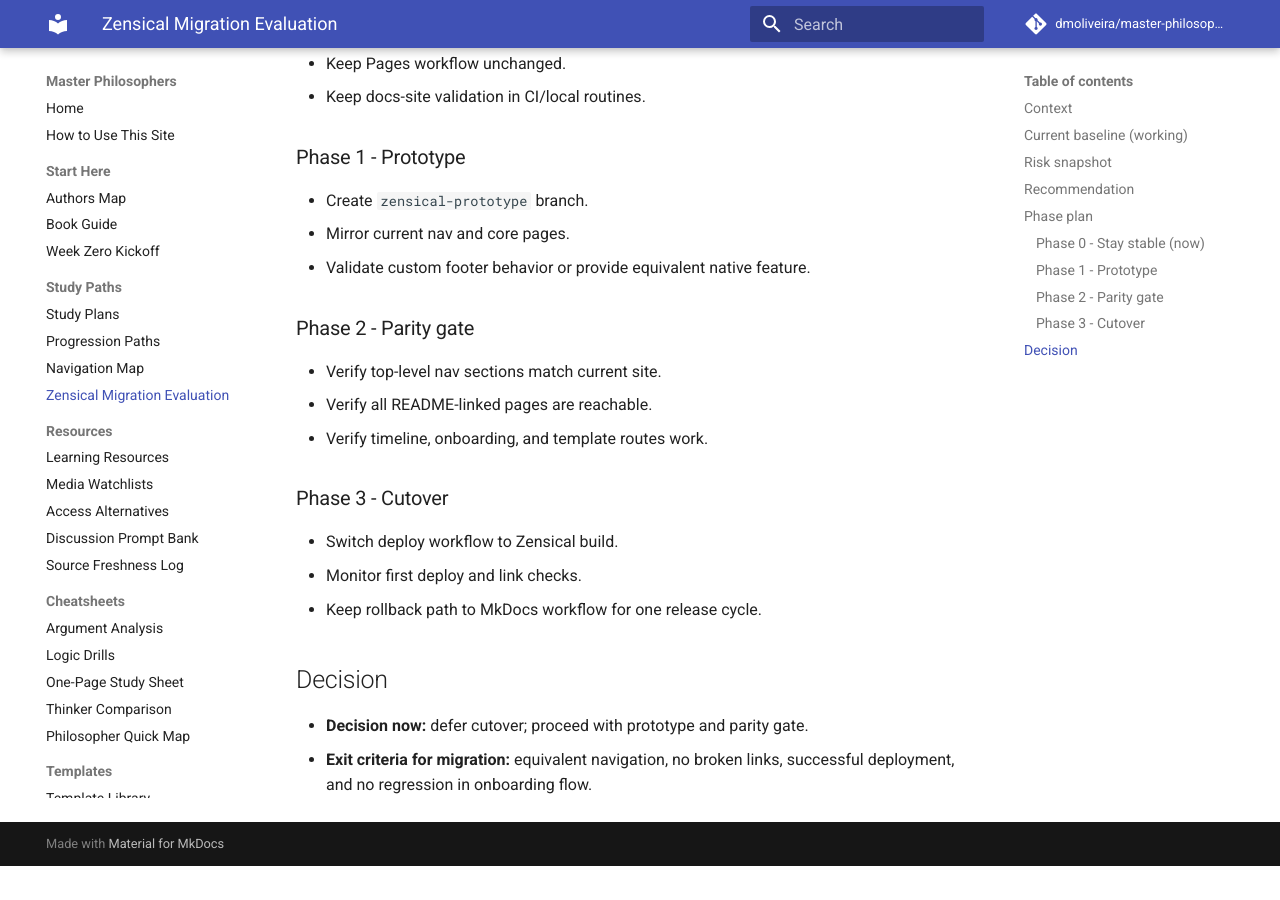
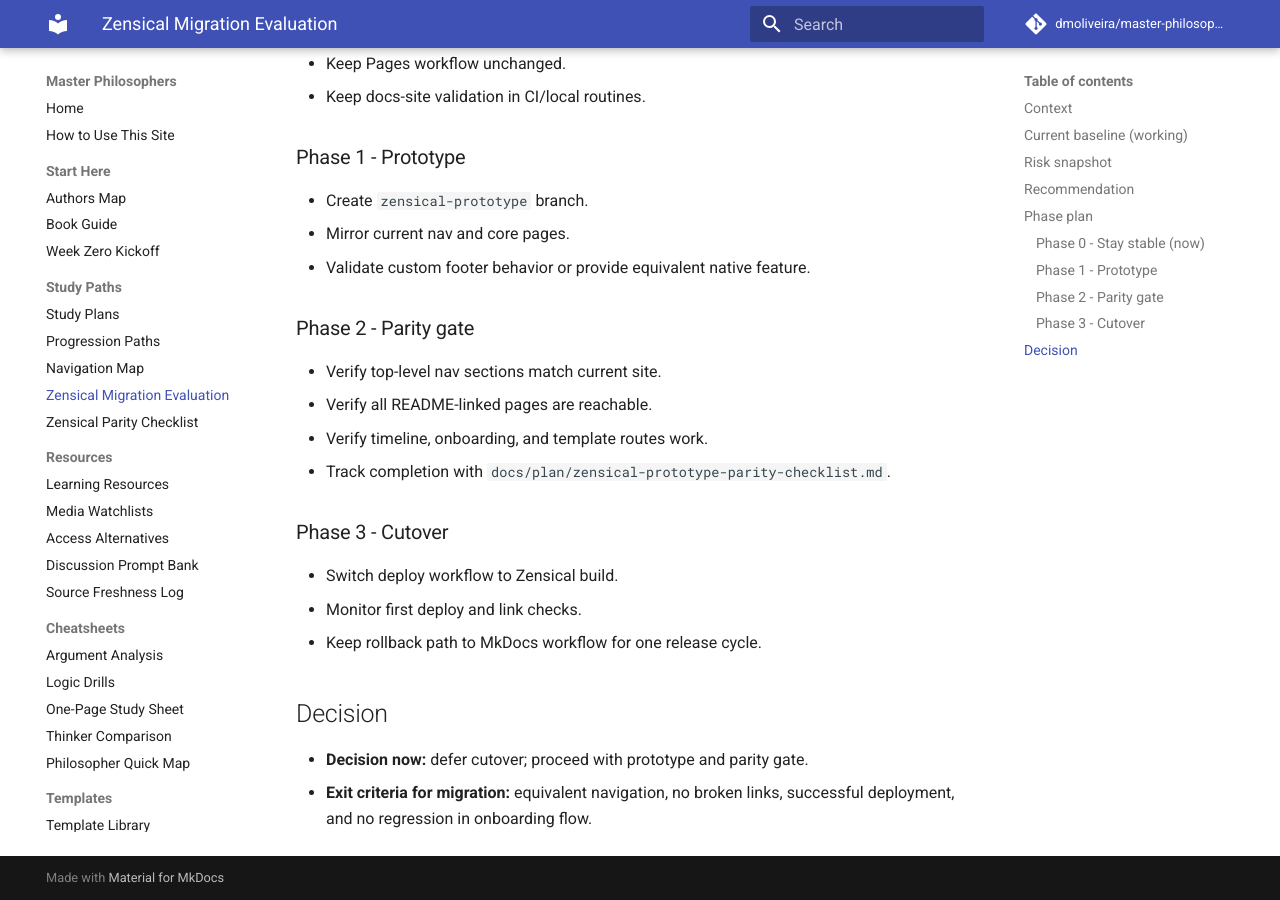
Before and after one commit to dmoliveira/master-philosophers, an MkDocs documentation site: the page built from docs/plan/zensical-migration-evaluation.md, in a window 1280 px wide and 900 px high, scrolled down 1169 px. Built offline with MkDocs 1.6.1 and Material for MkDocs 9.7.7, drawn with Linux system fonts in a browser that asks for light colours; comment, search, counter and statistics services are not loaded; before the commit the page ends 2035 px from its top, so only the background shows below that.

Commit message:
docs link zensical checklist in nav and evaluation

```diff
--- a/docs/plan/zensical-migration-evaluation.md
+++ b/docs/plan/zensical-migration-evaluation.md
@@ -50,6 +50,7 @@
 - Verify top-level nav sections match current site.
 - Verify all README-linked pages are reachable.
 - Verify timeline, onboarding, and template routes work.
+- Track completion with `docs/plan/zensical-prototype-parity-checklist.md`.
 
 ### Phase 3 - Cutover
 
--- a/mkdocs.yml
+++ b/mkdocs.yml
@@ -34,6 +34,7 @@
       - Progression Paths: plan/progression-paths.md
       - Navigation Map: resources/navigation-map.md
       - Zensical Migration Evaluation: plan/zensical-migration-evaluation.md
+      - Zensical Parity Checklist: plan/zensical-prototype-parity-checklist.md
   - Resources:
       - Learning Resources: resources/learning-resources.md
       - Media Watchlists: resources/media-watchlists.md
```
Also changed, not shown: README.md (+1 -0 lines).
